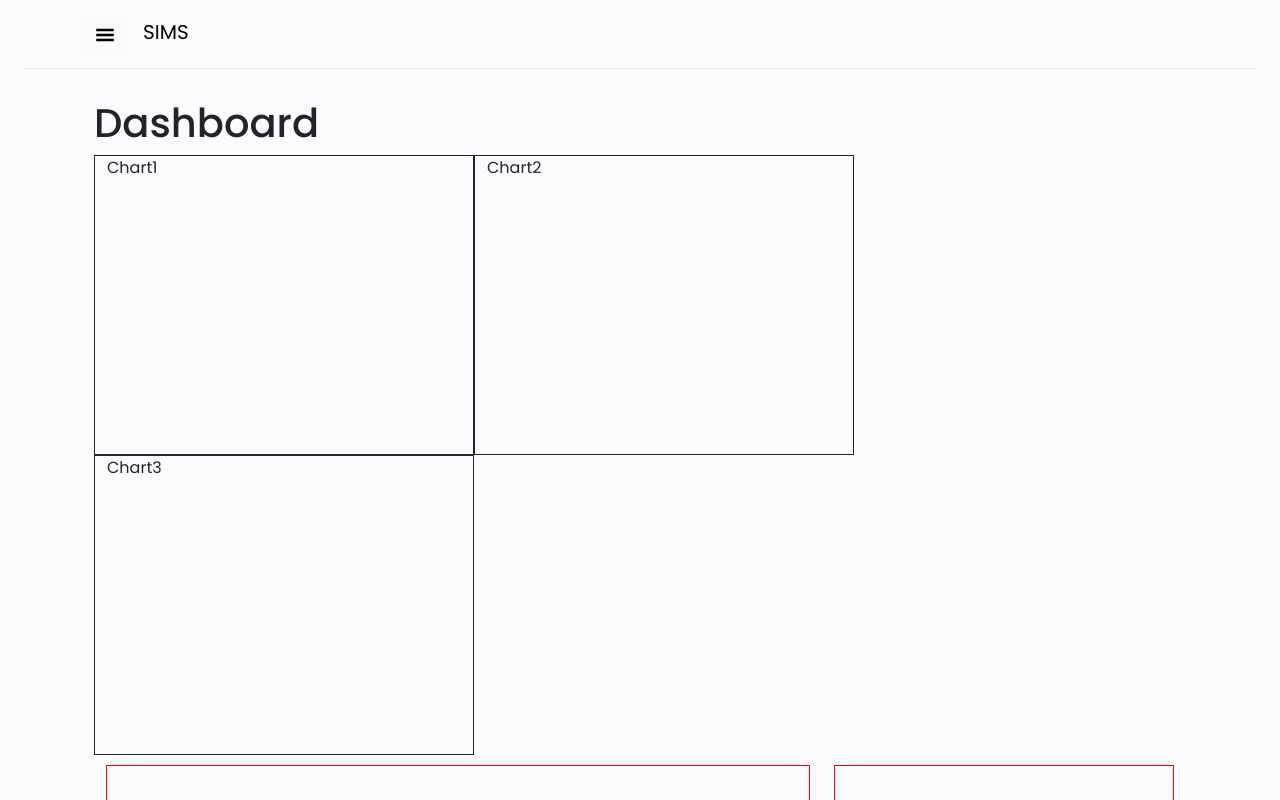
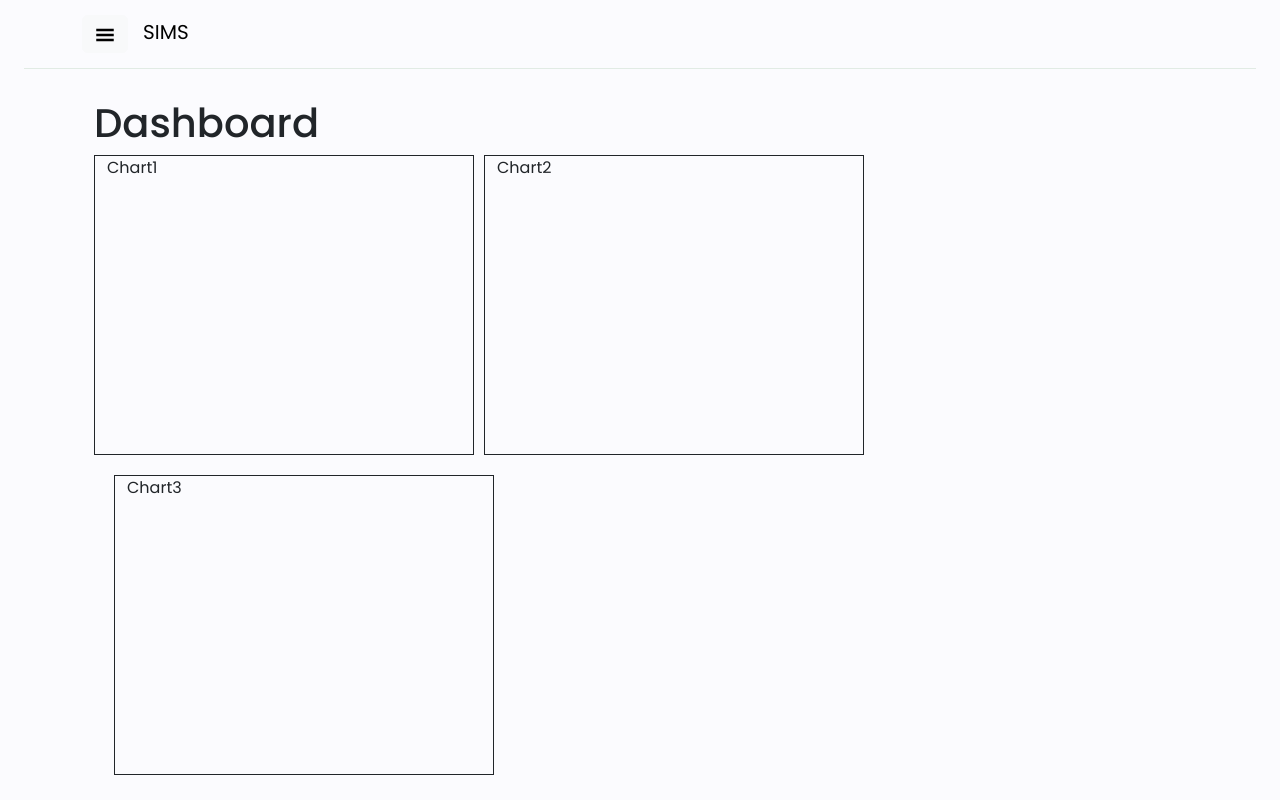
Before and after one commit to MarkRyuo/SalesInventoryManagementSystem_SIMS, a React (Vite) app in the folder client/: page /DashboardPage in a window 1280 px wide. Shown: the top 800 px of the page. Built offline with nearby package versions, Linux system fonts and the light colour scheme.

Commit message:
Subject : Body

```diff
--- a/client/src/components/Dashboard/Dashboard.module.css
+++ b/client/src/components/Dashboard/Dashboard.module.css
@@ -11,6 +11,7 @@
 
     border: 1px solid;
 
+    margin-right: 10px;
 }
 
 .colChart2 {
@@ -21,6 +22,8 @@
     min-width: 380px;
 
     border: 1px solid;
+
+    margin-right: 10px;
 }
 
 .colChart3 {
@@ -31,4 +34,6 @@
     min-width: 380px;
 
     border: 1px solid;
+
+    margin: 20px;
 }
```
